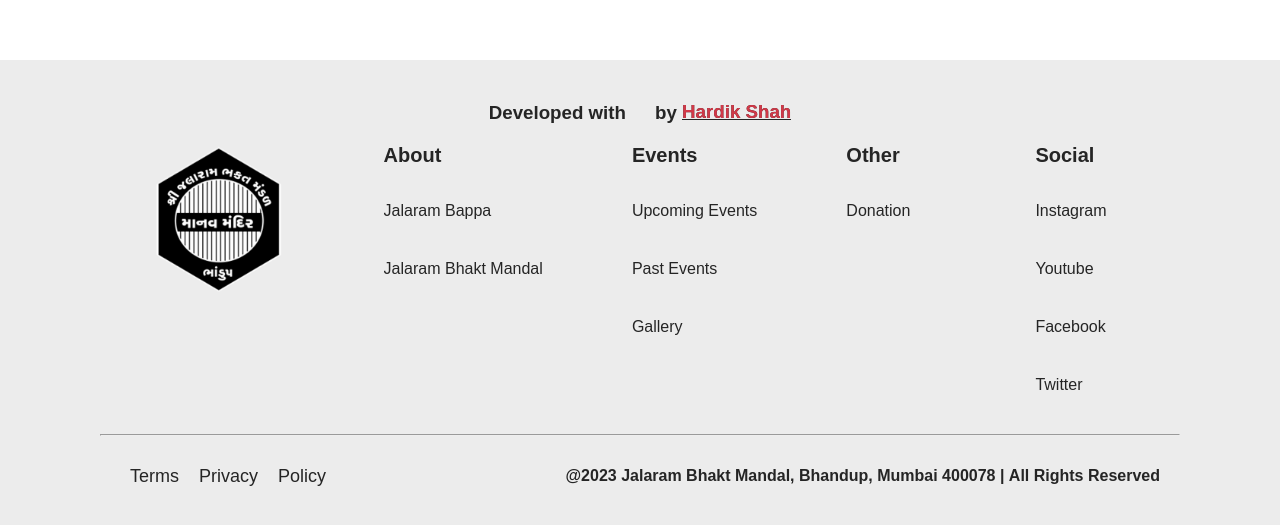
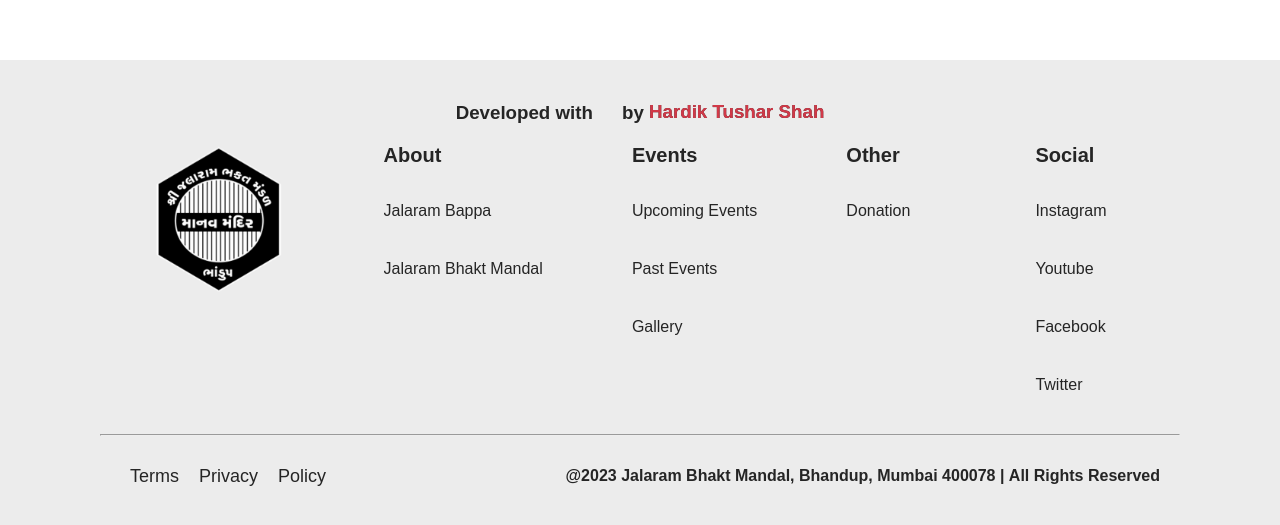
Before and after one commit to HardikShah563/jalaram_mandir, a React (Create React App) app: page / in a window 1280 px wide. Shown: the part 4999-5524 px from the top of the page. Built offline with nearby package versions, Linux system fonts and the light colour scheme; some icons are missing; what to-words would draw is missing.

Commit message:
footer marketing update

```diff
--- a/src/components/Marketing.jsx
+++ b/src/components/Marketing.jsx
@@ -5,8 +5,8 @@
     return (
         <>
             <div className="flex jstf-ctr align-ctr">
-                <h3>Developed with <FaHeart /> by&nbsp;</h3>
-                <h3><a target="_blank" href="http://hellohardik.xyz/"><u><b id="text-red">Hardik Shah</b></u></a></h3>
+                <h3>Developed with <FaHeart id="text-red" /> by&nbsp;</h3>
+                <h3><a target="_blank" href="http://hellohardik.xyz/"><b id="text-red">Hardik Tushar Shah</b></a></h3>
             </div>
         </>
     );
```
